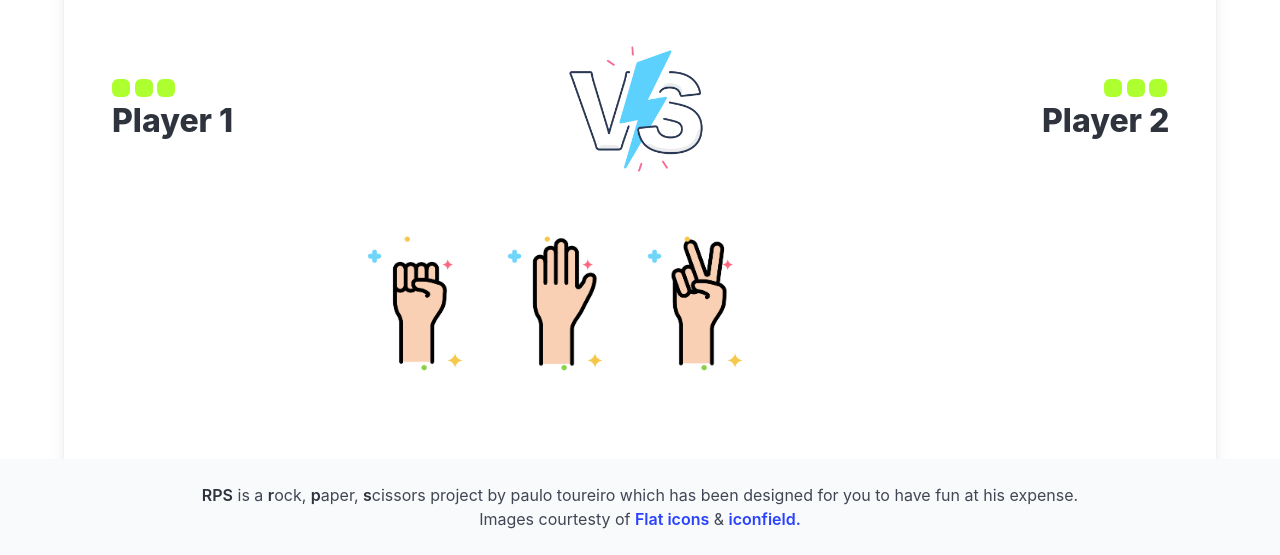
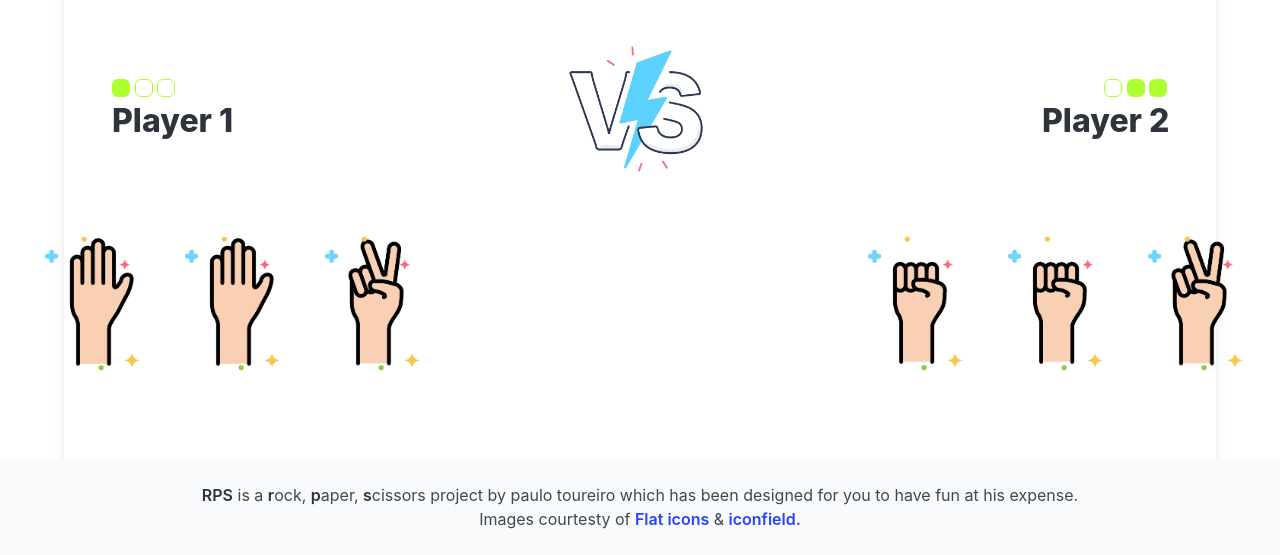
Before and after one commit to spicymanp/rps, a website: page index.html in a window 1280 px wide. Shown: the part 245-800 px from the top of the page. Drawn offline with nearby package versions, Linux system fonts and the light colour scheme.

Commit message:
fiddling with layout while I figure out the mechanics of what comes next

```diff
--- a/index.html
+++ b/index.html
@@ -56,10 +56,10 @@
 
 
         <div class="history-wrapper container columns">
-            <div id="player-1-history"></div>
+            <div class="container columns" id="player-1-history">
                 <div class="">
                     <figure id="versus-image" class="container">
-                    <img src="./assets/rock.png" alt="rock">
+                        <img src="./assets/paper.png" alt="paper">
                     </figure>
                 </div>
                 <div class="">
@@ -72,12 +72,30 @@
                         <img src="./assets/scissors.png" alt="scissors">
                     </figure>
                 </div>
-
+            </div>
+            <div class="container columns" id="player-2-history">
+                <div class="">
+                    <figure id="versus-image" class="container">
+                        <img src="./assets/rock.png" alt="rock">
+                    </figure>
+                </div>
+                <div class="">
+                    <figure id="versus-image" class="container">
+                        <img src="./assets/rock.png" alt="rock">
+                    </figure>
+                </div>
+                <div class="">
+                    <figure id="versus-image" class="container">
+                        <img src="./assets/scissors.png" alt="scissors">
+                    </figure>
+                </div>
+            </div>
+        </div>
     </div>
 
     <!-- <canvas id="confetti"></canvas> for confetti to be added later -->
 
-        <div id="player-2-history"></div>
+
 
     </div>
 </main>
--- a/script.js
+++ b/script.js
@@ -15,8 +15,8 @@ const rounds = document.getElementById('rounds');
 
 // variables
 
-let p1Health = 3;
-let p2Health = 3;
+let p1Health = 1;
+let p2Health = 2;
 let player1Choice = '';
 let player2Choice = '';
 let drawCount = 0;
--- a/styles.css
+++ b/styles.css
@@ -48,7 +48,7 @@
     width: 100%;
     top: 50px;
     display: flex;
-    justify-content: left;
+    justify-content: space-between;
 }
 
 #player-1-history, #player-2-history {
@@ -56,6 +56,16 @@
     min-height: 96px;
     min-width: 303px;
     max-width: 303px;
+}
+
+#player-1-history {
+    justify-content: flex-end;
+    left: -40px;
+}
+
+#player-2-history {
+    justify-content: flex-start;
+    right: -90px;
 }
 
 
```
Lines whose indentation alone changed are shown as unchanged.
